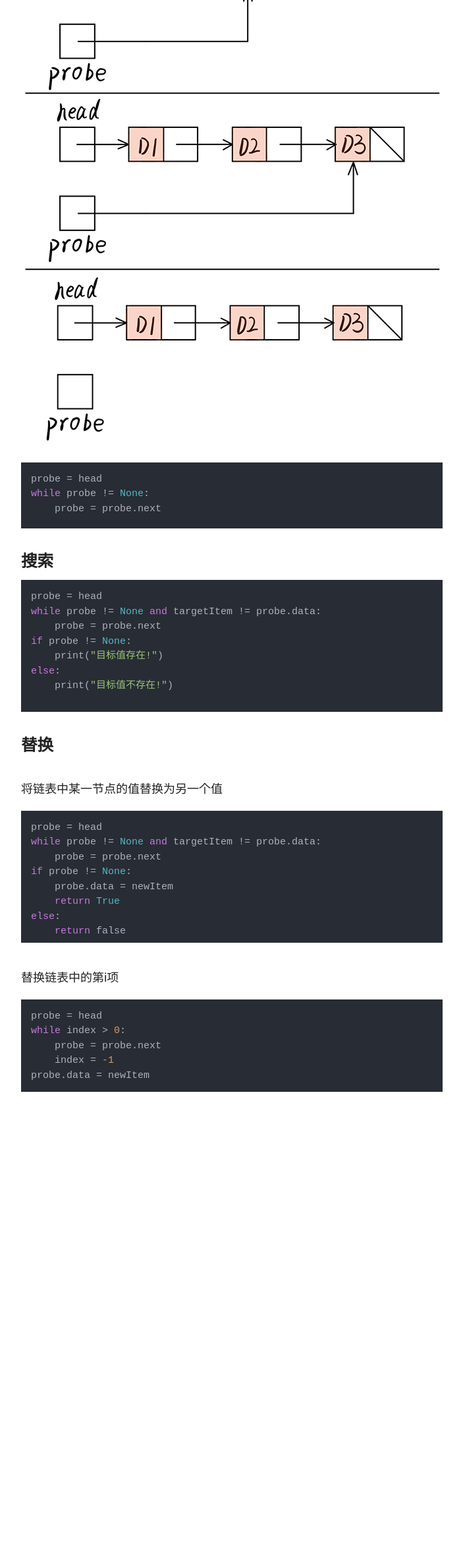
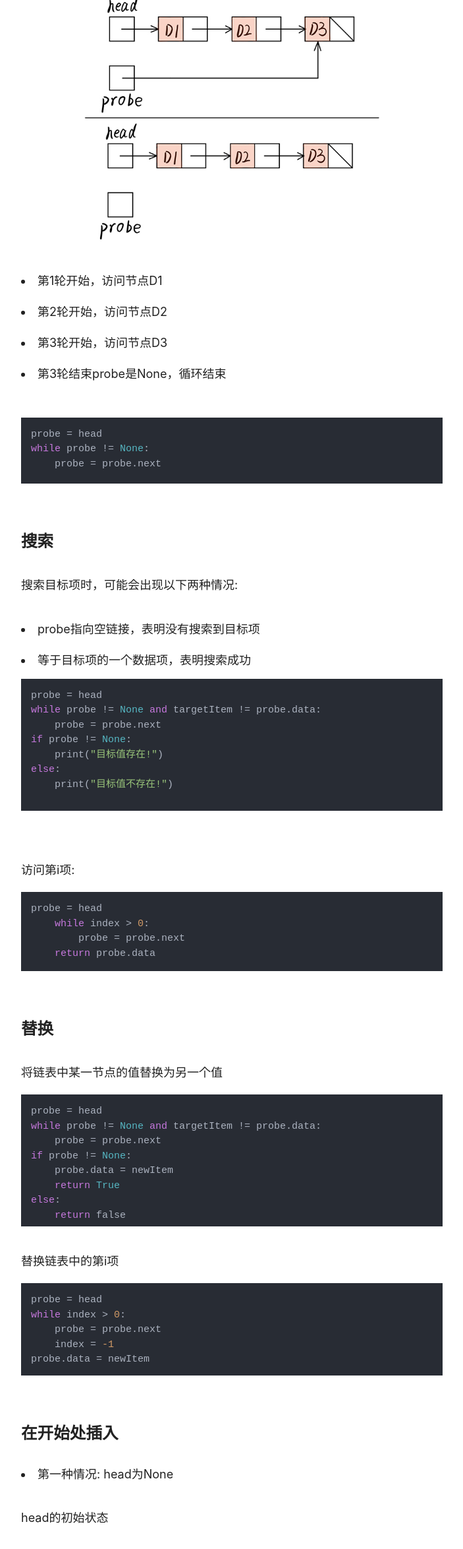
Before and after one commit to ZBcheng/ZBcheng.github.io, a plain HTML site: page linked_structer.html in a window 1280 px wide. Shown: the part 2388-4736 px from the top of the page at 66% size, without its empty margins (288-991 px from the left). Before the commit the page ends 4147 px from the top, so only its background shows below. Drawn offline with nearby package versions, Linux system fonts and the light colour scheme.

Commit message:
页面改进

```diff
--- a/linked_structer.html
+++ b/linked_structer.html
@@ -99,14 +99,25 @@ node3 = Node("B", node2)</code></pre>
 
         <h5 class="title-2">遍历</h5>
         <div class="imgbox">
-            <img src="/static/images/traversal2.jpg">
+            <img src="/static/images/traversal2.jpg" style="width: 70%">
         </div>
+
+        <p>
+            <li class="text">第1轮开始，访问节点D1</li>
+            <li class="text">第2轮开始，访问节点D2</li>
+            <li class="text">第3轮开始，访问节点D3</li>
+            <li class="text">第3轮结束probe是None，循环结束</li>
+        </p><br>
 
         <pre class="hljs" style="height: 100px"><code class="python">probe = head
 while probe != None:
-    probe = probe.next</code></pre>
+    probe = probe.next</code></pre><br>
 
         <h5 class="title-2">搜索</h5>
+        <p class="text">搜索目标项时，可能会出现以下两种情况:
+            <li class="text">probe指向空链接，表明没有搜索到目标项</li>
+            <li class="text">等于目标项的一个数据项，表明搜索成功</li>
+        </p>
         <pre class="hljs"><code class="python">probe = head
 while probe != None and targetItem != probe.data:
     probe = probe.next
@@ -114,7 +125,12 @@ if probe != None:
     print("目标值存在!")
 else:
     print("目标值不存在!")</code></pre>
-
+        <br>
+        <p class="text">访问第i项:</p>
+        <pre class="hljs" style="height: 120px"><code class="python">probe = head
+    while index > 0:
+        probe = probe.next
+    return probe.data</code></pre><br>
         <h5 class="title-2">替换</h5>
         <p class="text">将链表中某一节点的值替换为另一个值</p>
         <pre class="hljs"><code class="python">probe = head
@@ -131,14 +147,19 @@ while index > 0:
     probe = probe.next
     index = -1
 probe.data = newItem
-        </code></pre>
+        </code></pre><br>
+        <h5 class="title-2">在开始处插入</h5>
+        <p>
+            <li class="text">第一种情况: head为None</li>
+            <p class="text">head的初始状态</p>
+        </p>
 
       <!-- sidenav -->
       <ul id="slide-out" class="sidenav">
         <li>
           <div class="user-view">
             <div class="background">
-              <img src="/static/images/background.jpg" />
+              <img src="/static/images/background.jpg"/>
             </div>
             <a href="#user"><img class="circle" src="images/yuna.jpg"/></a>
             <a href="#name"><span class="white-text name">Jerry Bee</span></a>
```
Also changed, not shown: index.html (+7 -24 lines).
